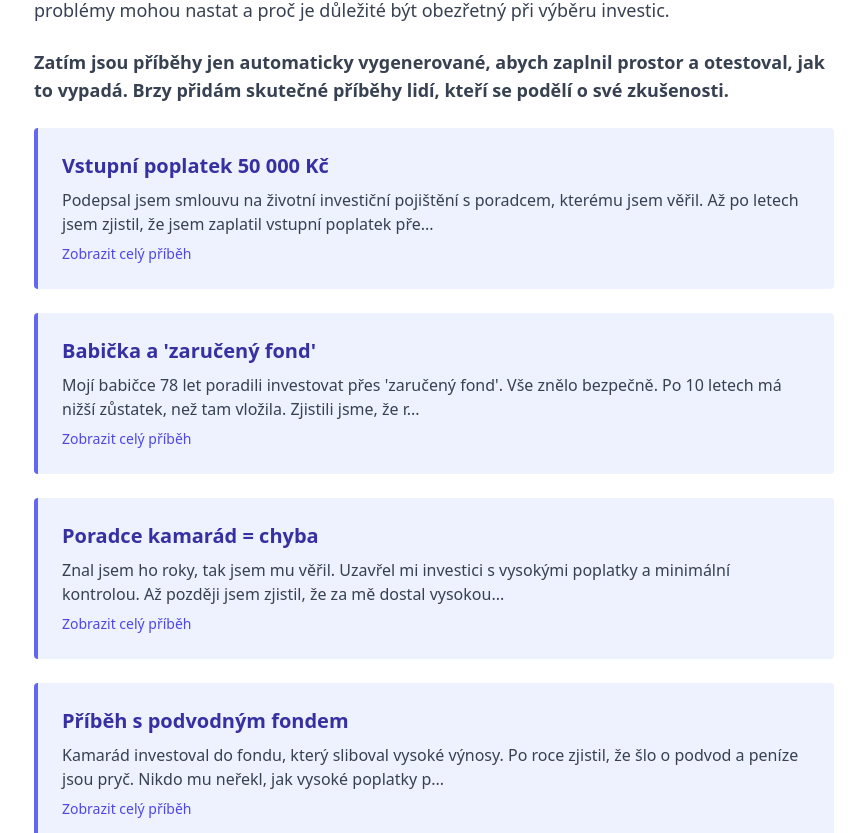
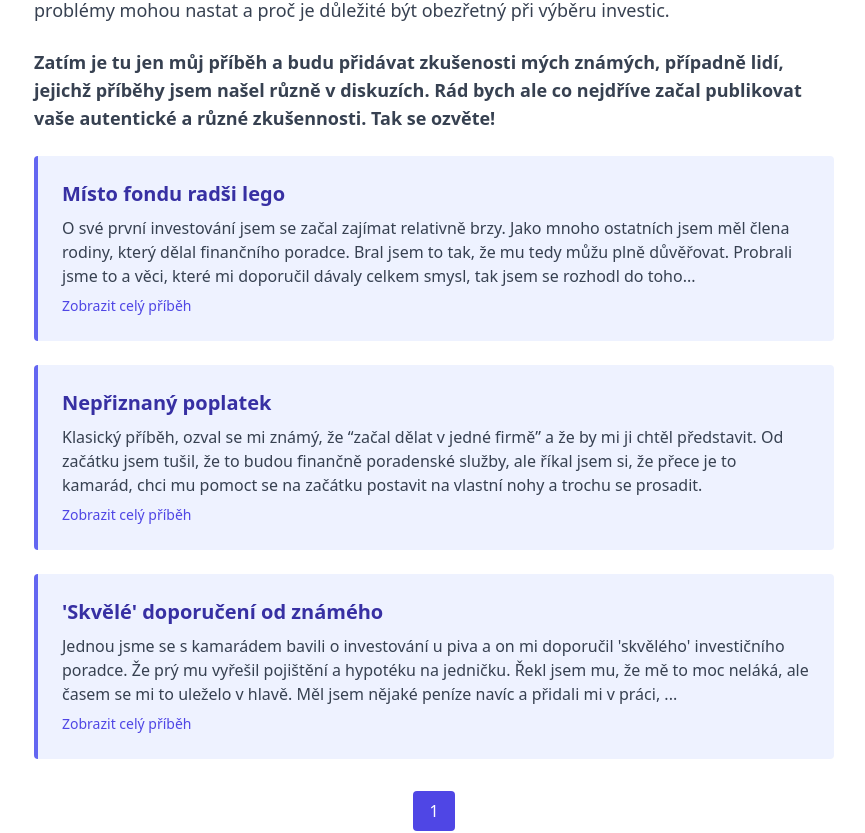
Before and after one commit to TransparentniPoplatky/transparentnipoplatky, a React (Vite) app: page /pribehy in a window 1280 px wide. Shown: the part 292-1125 px from the top of the page, without its empty margins (206-1071 px from the left). Built offline with nearby package versions, Linux system fonts and the light colour scheme.

Commit message:
upozornění + příběhy

```diff
--- a/src/components/Header.jsx
+++ b/src/components/Header.jsx
@@ -79,7 +79,7 @@ export default function Header() {
             className="block px-6 py-3 text-blue-600 font-semibold hover:bg-gray-100"
             onClick={() => setMobileOpen(false)}
           >
-            Kalkulačka
+            Kalkulačky
           </Link>
           <Link
             to="/pribehy"
--- a/src/components/LandingPage.jsx
+++ b/src/components/LandingPage.jsx
@@ -3,7 +3,7 @@ import { Link } from "react-router-dom";
 
 export default function LandingPage() {
   return (
-<div className=" text-gray-800 flex flex-col min-h-[calc(100vh-8rem)] px-6 py-6 sm:px-6 sm:py-12 max-w-4xl mx-auto">
+    <div className=" text-gray-800 flex flex-col min-h-[calc(100vh-8rem)] px-6 py-6 sm:px-6 sm:py-12 max-w-4xl mx-auto">
       <section className="text-center py-10 sm:py-20 bg-gradient-to-b from-indigo-50 to-white rounded-lg shadow-md">
         <h1 className="text-4xl sm:text-5xl font-extrabold text-indigo-900 mb-4 sm:mb-6">
           Co jsou Transparentní Poplatky?
@@ -46,6 +46,33 @@ export default function LandingPage() {
         </p>
         <p className="italic text-gray-500">Brzy snad k dispozici.</p>
       </section>
+
+      {/* Rámeček pro upozornění */}
+      <div className="bg-indigo-50 border-l-4 border-indigo-500 p-4 rounded-md shadow-sm mb-12">
+        <div className="flex items-center">
+          <div className="flex-shrink-0">
+            {/* Ikona upozornění (volitelné, ale doporučené pro vizuální zvýraznění) */}
+            <svg className="h-6 w-6 text-indigo-500" fill="currentColor" viewBox="0 0 20 20">
+              <path
+                fillRule="evenodd"
+                d="M8.257 3.099c.765-1.36 2.722-1.36 3.486 0l5.58 9.92c.75 1.334-.213 2.98-1.742 2.98H4.42c-1.53 0-2.493-1.646-1.743-2.98l5.58-9.92zM11 13a1 1 0 11-2 0 1 1 0 012 0zm-1-8a1 1 0 00-1 1v3a1 1 0 002 0V6a1 1 0 00-1-1z"
+                clipRule="evenodd"
+              />
+            </svg>
+          </div>
+          <div className="ml-3">
+            <h3 className="text-sm font-medium text-indigo-800">Upozornění k práci sinformacemi na stránce</h3>
+          </div>
+        </div>
+        <div className="mt-2 text-sm text-indigo-700">
+          <p>
+            Snažím se o co největší objektivitu a transparentnost. Nikoho nechci pomlouvat ani napadat, proto nikde nejsou zmíněna jména poradců ani firem, i když si to často můžeme domyslet. Většina příběhů je od vás, či sebrána z internetu. Proto neručím za přesnost uvedených informací.
+          </p>
+                    <p class ="pt-4">
+            Co se kalkulaček týče, zatím jsou v rané fázi. Chci je neustále zlepšovat a zpřesňovat. Také nasdílím přesný i zjednodušený postup a logiku výpočtů. Ale už teď si myslím, že mohou být prospěšné a lidem pomáhat. Jen berte na vědomí, že čísla a realita se samozřejmě mohou lišit.
+          </p>
+        </div>
+      </div>
     </div>
   );
 }
--- a/src/components/StoriesPage.jsx
+++ b/src/components/StoriesPage.jsx
@@ -3,6 +3,7 @@ import { Link } from "react-router-dom";
 import stories from "../data/storiesData";
 
 const STORIES_PER_PAGE = 5;
+const PREVIEW_CHAR_LIMIT = 280;
 
 export default function StoriesPage() {
   const [currentPage, setCurrentPage] = useState(1);
@@ -19,18 +20,28 @@ export default function StoriesPage() {
         Skutečné zkušenosti lidí, kteří narazili na neférové praktiky, byli nečestně informováni o investičních poplatcích nebo se jinak spálili. Tyto příběhy nám pomáhají lépe pochopit, jaké problémy mohou nastat a proč je důležité být obezřetný při výběru investic.
       </p>
      <strong> <p className="mb-6 text-lg text-gray-700">
-        Zatím jsou příběhy jen automaticky vygenerované, abych zaplnil prostor a otestoval, jak to vypadá. Brzy přidám skutečné příběhy lidí, kteří se podělí o své zkušenosti.
+        Zatím je tu jen můj příběh a budu přidávat zkušenosti mých známých, případně lidí, jejichž příběhy jsem našel různě v diskuzích. Rád bych ale co nejdříve začal publikovat vaše autentické a různé zkušennosti. Tak se ozvěte!
       </p></strong>
 
       <div className="space-y-6">
-        {currentStories.map((story) => (
+        {currentStories.map((story) => {
+          // Získáme pouze první odstavec pro náhled
+          const firstParagraph = story.content[0];
+          let previewText = firstParagraph;
+          let needsMoreLink = false;
+
+          // Pokud je první odstavec delší než limit, zkrátíme ho a přidáme "..."
+          if (firstParagraph.length > PREVIEW_CHAR_LIMIT) {
+            previewText = firstParagraph.slice(0, PREVIEW_CHAR_LIMIT) + "...";
+            needsMoreLink = true;
+          }
+
+          return (
             <div key={story.id} className="bg-indigo-50 border-l-4 border-indigo-500 p-6 rounded">
               <h2 className="text-xl font-semibold text-indigo-800 mb-2">{story.title}</h2>
-            <p className="text-gray-700">
-              {story.content.length > 150
-                ? story.content.slice(0, 150) + "..."
-                : story.content}
-            </p>
+              {/* Použijeme dangerouslySetInnerHTML pro zobrazení zkráceného textu */}
+              <p className="text-gray-700" dangerouslySetInnerHTML={{ __html: previewText }} />
+
               <Link
                 to={`/pribehy/${story.id}`}
                 className="mt-2 inline-block text-sm text-indigo-600 hover:underline"
@@ -38,7 +49,8 @@ export default function StoriesPage() {
                 Zobrazit celý příběh
               </Link>
             </div>
-        ))}
+          );
+        })}
       </div>
 
       {/* Pagination */}
--- a/src/components/StoryDetail.jsx
+++ b/src/components/StoryDetail.jsx
@@ -1,3 +1,4 @@
+
 import React from "react";
 import { useParams, Link } from "react-router-dom";
 import stories from "../data/storiesData";
@@ -20,7 +21,15 @@ export default function StoryDetail() {
   return (
     <div className="max-w-3xl mx-auto py-12 px-6">
       <h1 className="text-3xl font-bold text-indigo-900 mb-4">{story.title}</h1>
-      <p className="text-gray-700 leading-relaxed mb-8 whitespace-pre-line">{story.content}</p>
+      <div className="text-gray-700 leading-relaxed mb-8">
+        {story.content.map((paragraph, index) => (
+          <p
+            key={index}
+            className={index < story.content.length - 1 ? "mb-4" : ""}
+            dangerouslySetInnerHTML={{ __html: paragraph }}
+          />
+        ))}
+      </div>
       <Link to="/pribehy" className="text-indigo-600 underline">
         ← Zpět na všechny příběhy
       </Link>
--- a/src/data/storiesData.js
+++ b/src/data/storiesData.js
@@ -1,43 +1,36 @@
 const stories = [
   {
     id: 1,
-    title: "Vstupní poplatek 50 000 Kč",
-    content:
-      "Podepsal jsem smlouvu na životní investiční pojištění s poradcem, kterému jsem věřil. Až po letech jsem zjistil, že jsem zaplatil vstupní poplatek přes 50 tisíc korun – a výnos byl téměř nulový. Kdybych investoval sám, měl bych dnes dvojnásobek.",
+    title: "Místo fondu radši lego",
+    content: [
+      "O své první investování jsem se začal zajímat relativně brzy. Jako mnoho ostatních jsem měl člena rodiny, který dělal finančního poradce. Bral jsem to tak, že mu tedy můžu plně důvěřovat. Probrali jsme to a věci, které mi doporučil dávaly celkem smysl, tak jsem se rozhodl do toho jít.",
+      "Neplánoval jsem investovat žádné šílené částky. Jen 1000 korun měsíčně z peněz, které jsem si vydělal na brigádách. Neměl jsem žádné zkušenosti, co se investic týče, tak mi nepřišlo ani divné, že bych měl platit vyšší vstupní poplatek. Smlouva byla na 30 let a bylo mi řečeno, že je to předplacený vstupní poplatek za celou dobu, proto je to tak vysoké. 15 12O Kč. Což pro mě bylo dost peněz.",
+      "Šel jsem do toho i tak, protože jsem věřil, že můj poradce ví, co mi doporučuje. Při pohledu zpětně se tomu musím jen smát. Od roku 2017 do roku 2024 mi to tam leželo a teprve po 7 letech jsem se dostal na původní částku, co jsem tam poslal, tedy se konečně alespoň zaplatil vstupní poplatek. A to jsem ještě nepočítal inflaci.",
+      "Jedinou výhodou je, že jsem se začal již dříve sám zajímat  o inevstování a spořil si bokem solo. Tohle jsem nechal bokem, že to třeba nebude tak špatné a uvidím alespoň pro porovnání. Když jsem si pak ale spočítal, kolik jsem za tu dobu mohl mít peněz, kdybych to investoval do indexu, nebo nějaké náhodné akcie, tak mi došla trpělivost a šel jsem to zrušit. Všechny peníze jsem si vybral nakoupil za to lego, které jsem částečně postavil a částečně uchoval a už nikdy víc. A pevně věřím, že až jednou prodám to lego, tak to bude mít mnohem lepší zhodnocení.",
+      "<em>Příběh: můj vlastní :)</em>"
+    ],
   },
   {
     id: 2,
-    title: "Babička a 'zaručený fond'",
-    content:
-      "Mojí babičce 78 let poradili investovat přes 'zaručený fond'. Vše znělo bezpečně. Po 10 letech má nižší zůstatek, než tam vložila. Zjistili jsme, že ročně platí přes 2 % poplatků. Nikdo jí to nikdy neřekl.",
+    title: "Nepřiznaný poplatek",
+    content: [
+      "Klasický příběh, ozval se mi známý, že “začal dělat v jedné firmě” a že by mi ji chtěl představit. Od začátku jsem tušil, že to budou finančně poradenské služby, ale říkal jsem si, že přece je to kamarád, chci mu pomoct se na začátku postavit na vlastní nohy a trochu se prosadit.",
+      "Nechal jsem si udělat finanční plán, představit nějaké produkty atd. Kupodivu to vypadalo docela slušně, kamarád je solidní a mě by přece neoj*bal.",
+      "Long story short, zařídil jsem si investování do podílových fondů (podle finančního plánu na 20 let), smlouvu jsem při podepisování prolétl jen tak zběžně, poplatky a věci okolo se zdály v pořádku. Po první poslané platbě k mému překvapení jsem zjistil, že jsem investoval jen 30 % obnosu peněz a 70 % šlo na úhradu předplaceného vstupního poplatku. Že budu něco předplácet mi samozřejmě můj “kamarád” zamlčel.",
+      "Samozřejmě si za to můžu sám a cítím se jako hrozný idiot, že jsem takto lacině a naivně naletěl, ale beru to jako malou životní lekci",
+      "<em>Příběh: z redditu</em>"
+    ],
   },
   {
     id: 3,
-    title: "Poradce kamarád = chyba",
-    content:
-      "Znal jsem ho roky, tak jsem mu věřil. Uzavřel mi investici s vysokými poplatky a minimální kontrolou. Až později jsem zjistil, že za mě dostal vysokou provizi a nebyla to nejlepší volba.",
-  },
-    {
-        id: 4,
-        title: "Příběh s podvodným fondem",
-        content:
-        "Kamarád investoval do fondu, který sliboval vysoké výnosy. Po roce zjistil, že šlo o podvod a peníze jsou pryč. Nikdo mu neřekl, jak vysoké poplatky platí a jaké jsou rizika.",
-    },
-    {
-        id: 5,
-        title: "Dědictví a nejasné poplatky",
-        content:
-        "Po smrti rodičů jsem zdědil investice, ale nikdo mi nevysvětlil, jaké poplatky se platí. Po roce jsem zjistil, že ročně platím přes 3 % z hodnoty investic na poplatcích.",
-    },
-{ id: 6,
-    title: "Investice do 'zaručeného' produktu",
-    content:
-      "Koupil jsem si investiční produkt, který sliboval zaručený výnos. Po 5 letech jsem zjistil, že jsem platil vysoké poplatky a výnos byl nižší než inflace. Nikdo mi neřekl, že to není tak bezpečné, jak tvrdili.",
-  },
-    {id: 7,
-    title: "Příběh s vysokými poplatky",
-    content:
-      "Přítel investoval do fondu, který měl nízké výnosy, ale vysoké poplatky. Po roce zjistil, že platí více než 2 % ročně na poplatcích, což mu snížilo výnosy o více než polovinu. Nikdo mu to předem nevysvětlil.",
+    title: "'Skvělé' doporučení od známého",
+    content: [
+      "Jednou jsme se s kamarádem bavili o investování u piva a on mi doporučil 'skvělého' investičního poradce. Že prý mu vyřešil pojištění a hypotéku na jedničku. Řekl jsem mu, že mě to moc neláká, ale časem se mi to uleželo v hlavě. Měl jsem nějaké peníze navíc a přidali mi v práci, tak jsem chtěl něco spořit sobě a rodince.",
+      "Rozhodl jsem se tedy, že do toho půjdu. Zavolal jsem kamarádovi, dostal kontakt na poradce a sešli jsme se. Na první pocit to byl fajn týpek a dobře se s ním povídalo. Věci, které mi ukázal dávaly i smysl. Ale na schůzkách s ním byl i další, asi nadřízený nebo supervizor, nevím. A ten mi od první chvíle přišel jako krysa. Takový ten typ, co by za provizi prodal vlastní matku.",
+      "Nicméně řekl jsem si, že se nenechám odradit předsudky a půjdeme do toho. Na další schůzce jsme už dohodnuli parametry investice. Vybrali mi několik fondů od Consequ. Dokonce jsme to hezky rozškatulkovali. Jako 'na kabriolet na důchod, 'pro Petra na vysokou', 'pro Lenku na svatbu' a 'pro maminku na dovolenou'. I grafy s předpokládaným výnosem byly hezky barevné a optimistické.",
+      "Doma mi to nedalo a řekl jsem si, že se pořádně podívám na ty fondy, co mi doporučili. Všechny měly celkem vysoké poplatky za vedení, v rozmezí 1,5 - 2,5 % ročně, o čemž nepadlo na schůzkách ani slovo. Navíc tam byly manažerské poplatky, když by se nedejbože skvěle dařilo. Když jsem pak ještě zjistil, že vstupní poplatek by byl 18 000 Kč za KAŽDÉHO! (při investici 9000 měsíčně), tak jsem se rychle pakoval. Kamarádovi jsem pak poděkoval za skvělé dporučení...",
+      "<em>Příběh: z Threads</em>"
+    ],
   },
 ];
 
```
Lines whose indentation alone changed are shown as unchanged.
